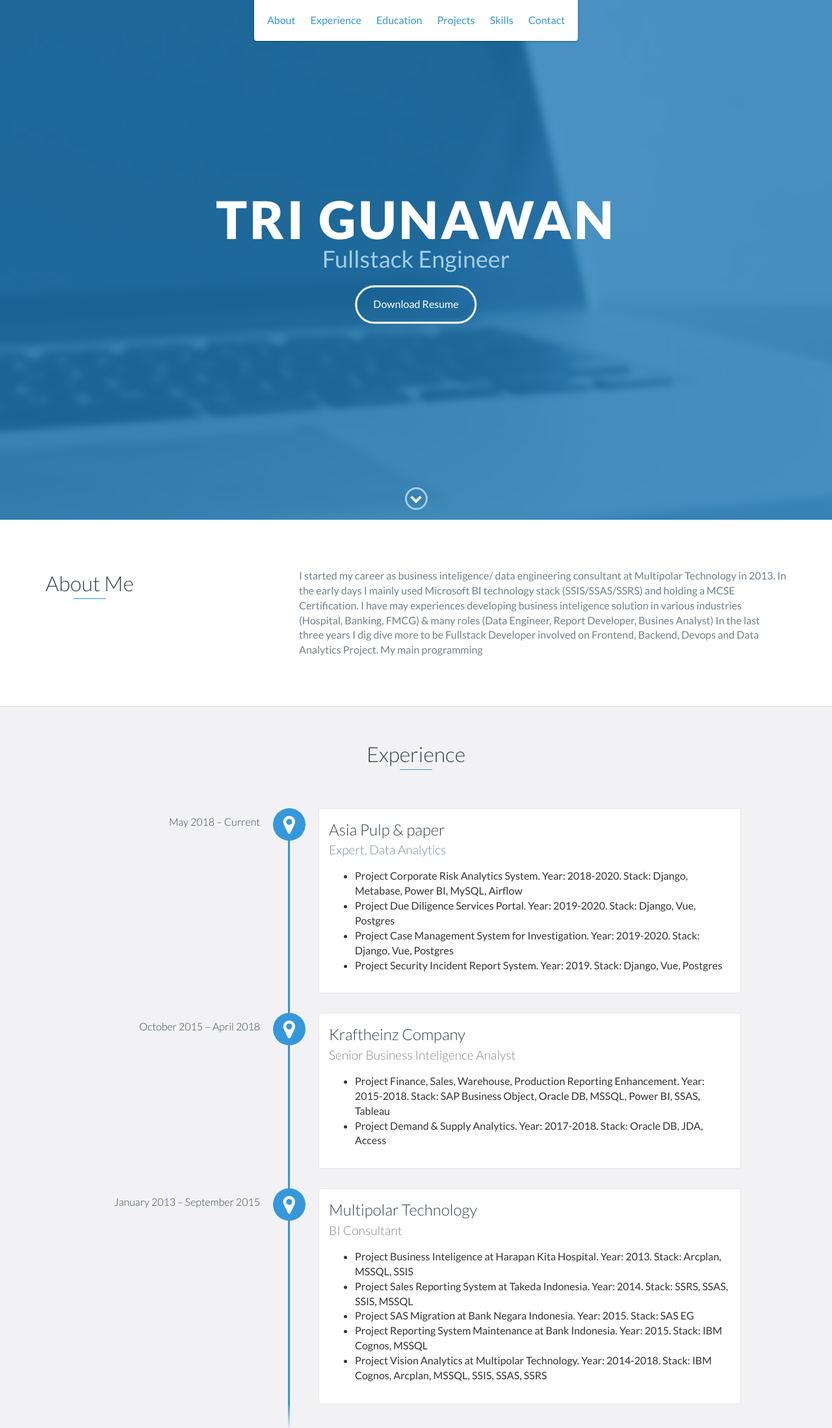
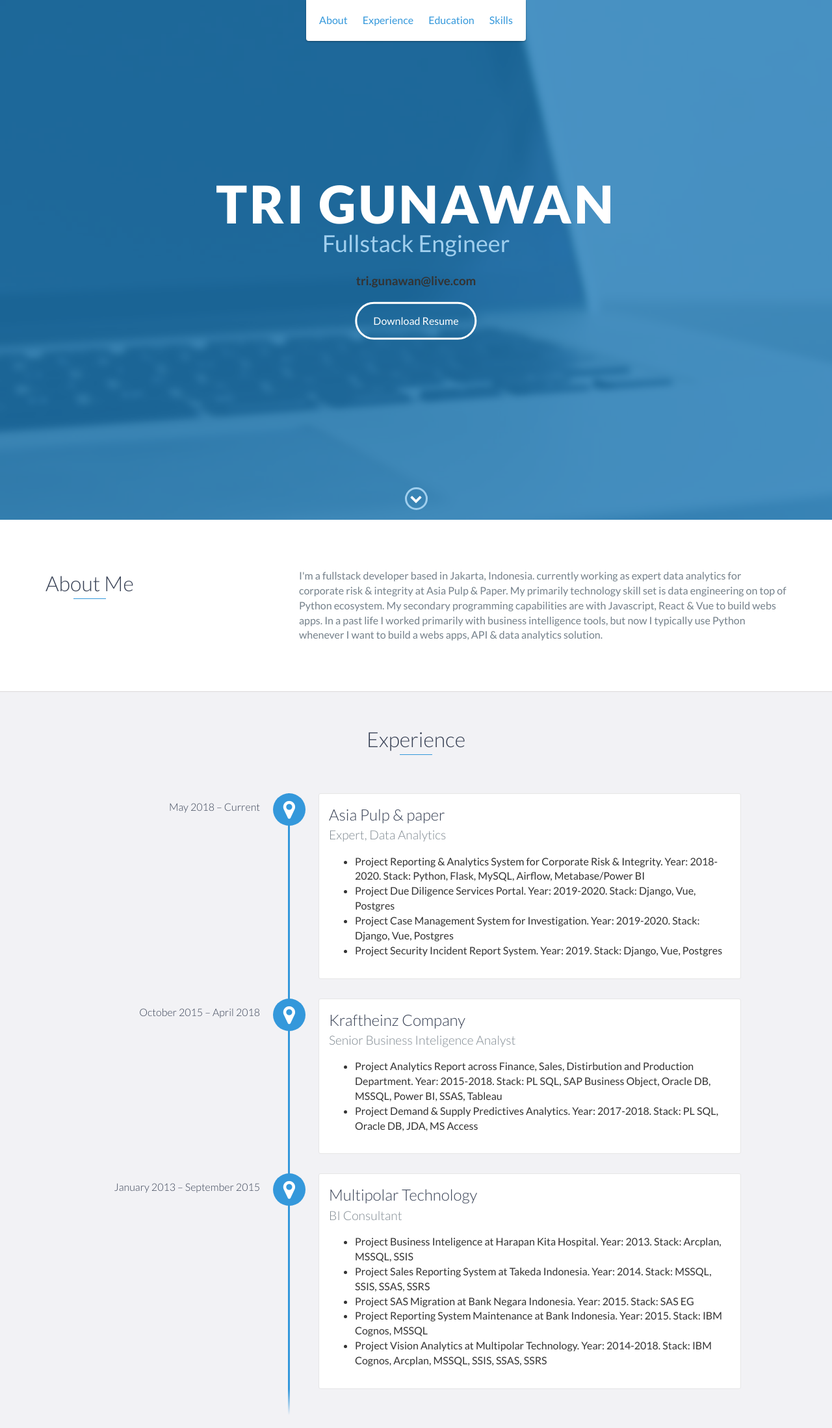
Before and after one commit to trigunawan89/trigunawan89.github.io, a website: page index.html in a window 1280 px wide. Shown: the top 2198 px of the page at 65% size. Drawn offline with nearby package versions, Linux system fonts and the light colour scheme.

```diff
--- a/index.html
+++ b/index.html
@@ -34,13 +34,7 @@
                 <a href="#education">Education</a>
             </li>
             <li>
-                <a href="#projects">Projects</a>
-            </li>
-            <li>
                 <a href="#skills">Skills</a>
-            </li>
-            <li>
-                <a href="#contact">Contact</a>
             </li>
         </ul>
     </header>
@@ -50,6 +44,7 @@
         <div id="lead-content">
             <h1>Tri Gunawan</h1>
             <h2>Fullstack Engineer</h2>
+            <h3>tri.gunawan@live.com</h3>
             <a href="#" class="btn-rounded-white">Download Resume</a>
         </div>
         <!-- End #lead-content -->
@@ -73,11 +68,9 @@
                 </div>
                 <div class="col-md-8">
                     <p>
-                        I started my career as business inteligence/ data engineering consultant at Multipolar Technology in 2013.
-                        In the early days I mainly used Microsoft BI technology stack (SSIS/SSAS/SSRS) and holding a MCSE Certification.
-                        I have may experiences developing business inteligence solution in various industries (Hospital, Banking, FMCG) & many roles (Data Engineer, Report Developer, Busines Analyst)
-                        In the last three years I dig dive more to be Fullstack Developer involved on Frontend, Backend, Devops and Data Analytics Project.
-                        My main programming
+                        I'm a fullstack developer based in Jakarta, Indonesia. currently working as expert data analytics for corporate risk & integrity at Asia Pulp & Paper.
+                        My primarily technology skill set is data engineering on top of Python ecosystem. My secondary programming capabilities are with Javascript, React & Vue to build webs apps.
+                        In a past life I worked primarily with business intelligence tools, but now I typically use Python whenever I want to build a webs apps, API & data analytics solution.
 
                     </p>
                 </div>
@@ -94,7 +87,7 @@
                 <h4>Expert, Data Analytics</h4>
                 <ul>
                     <li>
-                        Project Corporate Risk Analytics System. Year: 2018-2020. Stack: Django, Metabase, Power BI, MySQL, Airflow
+                        Project Reporting & Analytics System for Corporate Risk & Integrity. Year: 2018-2020. Stack: Python, Flask, MySQL, Airflow, Metabase/Power BI
 
                     </li>
                     <li>
@@ -116,10 +109,10 @@
                 <h4>Senior Business Inteligence Analyst</h4>
                 <ul>
                     <li>
-                        Project Finance, Sales, Warehouse, Production Reporting Enhancement. Year: 2015-2018. Stack: SAP Business Object, Oracle DB, MSSQL, Power BI, SSAS, Tableau
+                        Project Analytics Report across Finance, Sales, Distirbution and Production Department. Year: 2015-2018. Stack: PL SQL, SAP Business Object, Oracle DB, MSSQL, Power BI, SSAS, Tableau
                     </li>
                     <li>
-                        Project Demand & Supply Analytics. Year: 2017-2018. Stack: Oracle DB, JDA, Access
+                        Project Demand & Supply Predictives Analytics. Year: 2017-2018. Stack: PL SQL, Oracle DB, JDA, MS Access
                     </li>
                 </ul>
             </div>
@@ -132,7 +125,7 @@
                         Project Business Inteligence at Harapan Kita Hospital. Year: 2013. Stack: Arcplan, MSSQL, SSIS
                     </li>
                     <li>
-                        Project Sales Reporting System at Takeda Indonesia. Year: 2014. Stack: SSRS, SSAS, SSIS, MSSQL
+                        Project Sales Reporting System at Takeda Indonesia. Year: 2014. Stack: MSSQL, SSIS, SSAS, SSRS
                     </li>
                     <li>
                         Project SAS Migration at Bank Negara Indonesia. Year: 2015. Stack: SAS EG
@@ -166,7 +159,7 @@
                     <li>
                         Achievement: Best Student of Computer Engineering 2012/2013-III
                     </li>
-                    <li>Activies</li>
+                    <li>Activies: </li>
                     <ul>
                         <li>Faculty Student Representative 2008/2009 and 2009/2010</li>
                         <li>Faculty Student Executive 2010/2011</li>
@@ -198,20 +191,6 @@
         </ul>
     </div>
     <!-- End #skills -->
-
-    <div id="contact">
-        <h2>Get in Touch</h2>
-        <div id="contact-form">
-            <form method="POST" action="https://formspree.io/tri.gunawan@live.com">
-                <input type="hidden" name="_subject" value="Contact request from personal website" />
-                <input type="email" name="_replyto" placeholder="Your email" required>
-                <textarea name="message" placeholder="Your message" required></textarea>
-                <button type="submit">Send</button>
-            </form>
-        </div>
-        <!-- End #contact-form -->
-    </div>
-    <!-- End #contact -->
 
     <footer>
         <div class="container">
```
